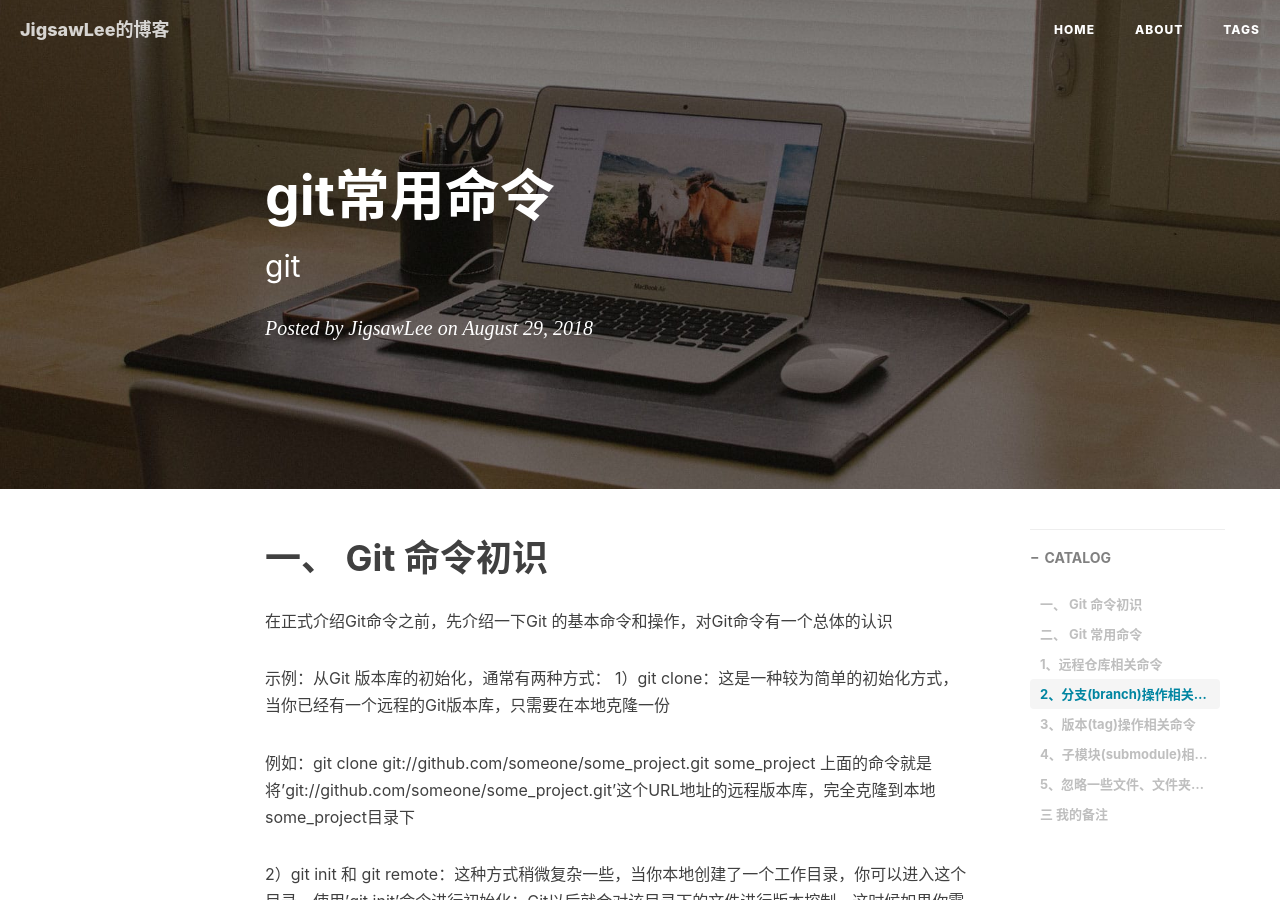
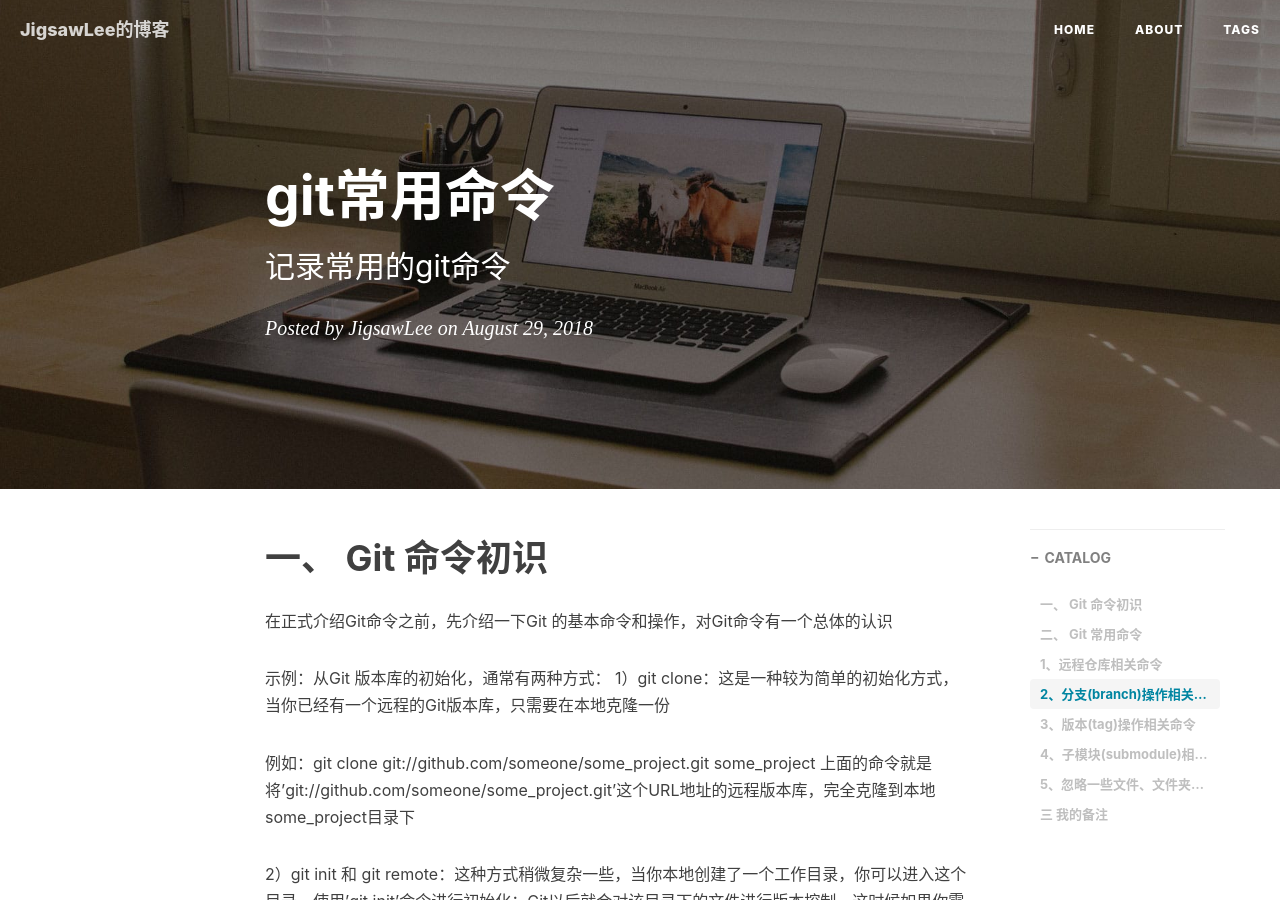
Before and after one commit to JigsawLee/JigsawLee.github.io, a Jekyll site: the page built from _posts/2018-08-29-git常用命令.md, in a window 1280 px wide and 900 px high. Built offline with Jekyll 4.4.1, drawn with Linux system fonts in a browser that asks for light colours; nearby versions of some CDN libraries; comment, search, counter and statistics services are not loaded.

Commit message:
副标题

```diff
--- a/_posts/2018-08-29-git常用命令.md
+++ b/_posts/2018-08-29-git常用命令.md
@@ -1,7 +1,7 @@
 ---
 layout:     post
 title:      git常用命令
-subtitle:   git
+subtitle:   记录常用的git命令
 date:       2018-08-29
 author:     JigsawLee
 header-img: img/home-bg-o.jpg
```
